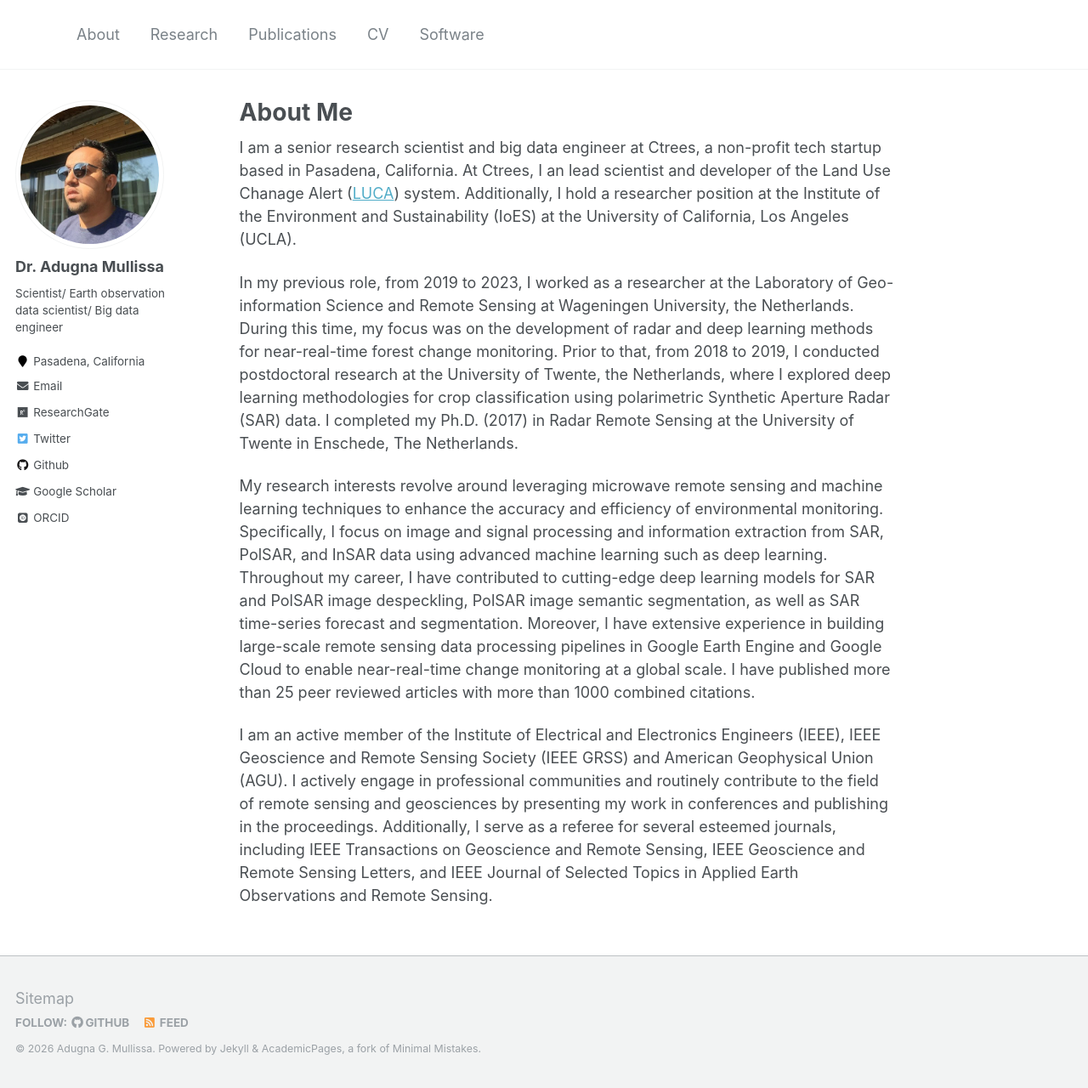
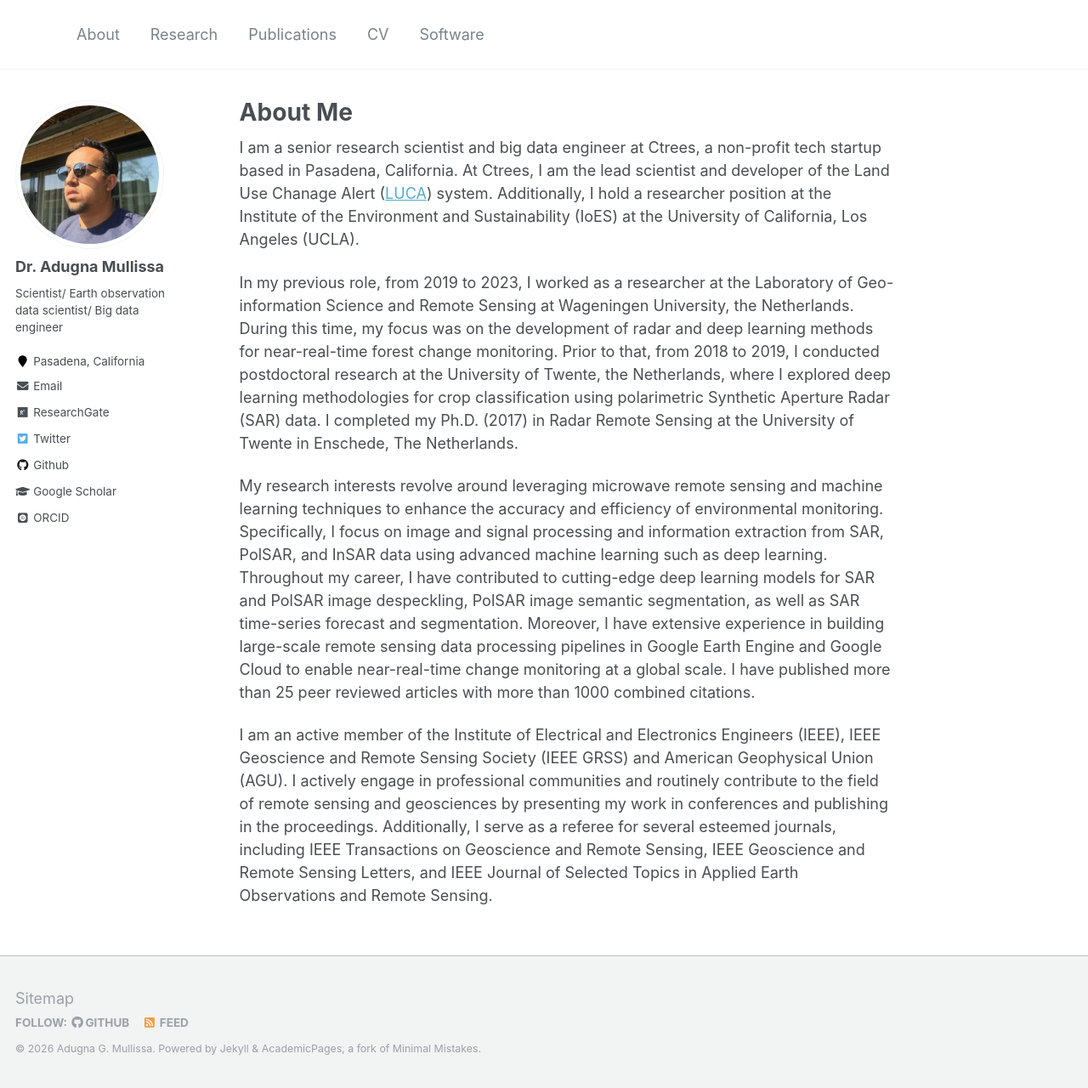
Before and after one commit to adugnag/adugnag.github.io, a Jekyll site: the page built from _pages/about.md, in a window 1280 px wide and 1280 px high. Shown: the whole window at 85% size. Built offline with Jekyll 4.4.1, drawn with Linux system fonts in a browser that asks for light colours; some web fonts are replaced.

Commit message:
Fix typo and clarify role at Ctrees in about.md
Corrected a typo in the job title and clarified the role at Ctrees.

```diff
--- a/_pages/about.md
+++ b/_pages/about.md
@@ -7,7 +7,7 @@ redirect_from:
   - /about/
   - /about.html
 ---
-I am a senior research scientist and big data engineer at Ctrees, a non-profit tech startup based in Pasadena, California. At Ctrees, I an lead scientist and developer of the Land Use Chanage Alert ([LUCA](https://ctrees.org/luca)) system. Additionally, I hold a researcher position at the Institute of the Environment and Sustainability (IoES) at the University of California, Los Angeles (UCLA).
+I am a senior research scientist and big data engineer at Ctrees, a non-profit tech startup based in Pasadena, California. At Ctrees, I am the lead scientist and developer of the Land Use Chanage Alert ([LUCA](https://ctrees.org/luca)) system. Additionally, I hold a researcher position at the Institute of the Environment and Sustainability (IoES) at the University of California, Los Angeles (UCLA).
 
 In my previous role, from 2019 to 2023, I worked as a researcher at the Laboratory of Geo-information Science and Remote Sensing at Wageningen University, the Netherlands. During this time, my focus was on the development of radar and deep learning methods for near-real-time forest change monitoring. Prior to that, from 2018 to 2019, I conducted postdoctoral research at the University of Twente, the Netherlands, where I explored deep learning methodologies for crop classification using polarimetric Synthetic Aperture Radar (SAR) data. I completed my Ph.D. (2017) in  Radar Remote Sensing at the University of Twente in Enschede, The Netherlands.
 
```
